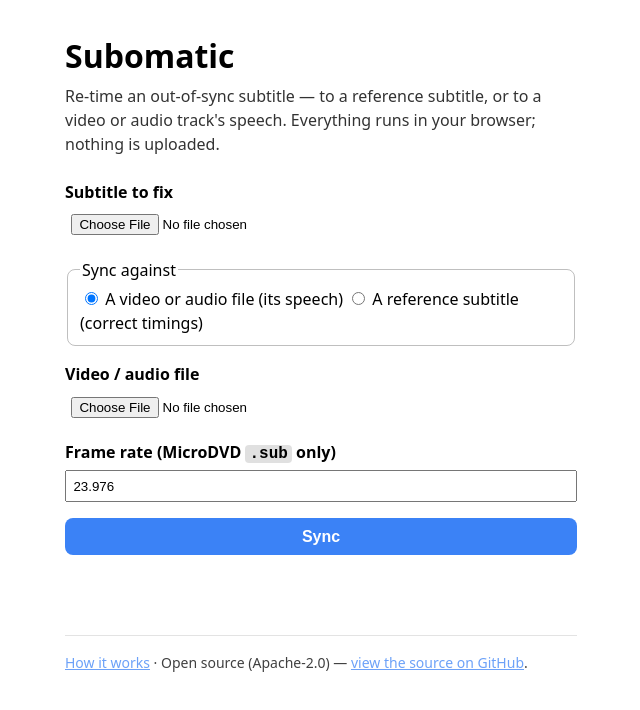
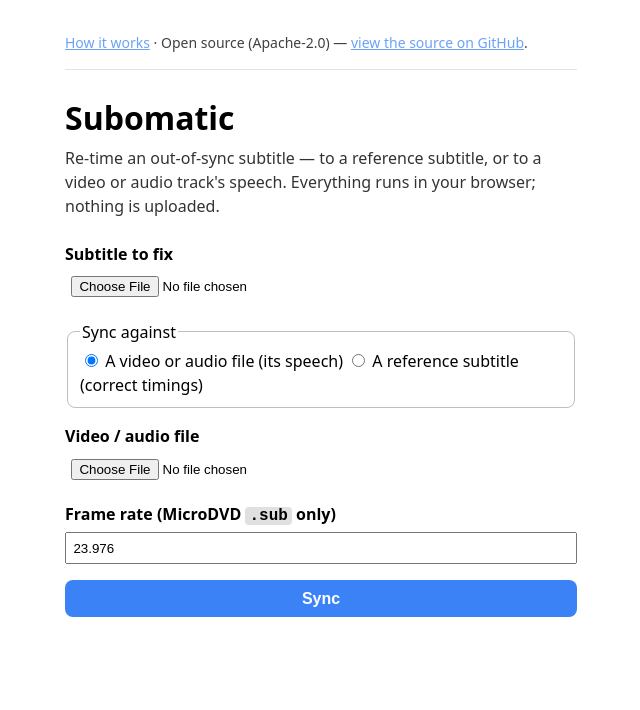
Before and after one commit to subomatic/subomatic, a plain HTML site: page web/index.html in a window 1280 px wide. Shown: the whole page, without its empty margins (319-959 px from the left). Drawn offline with Linux system fonts and the light colour scheme; a script that the page names is missing.

Commit message:
web: move the How-it-works + source links to a top bar
Relocate the footer colophon on the app page to a nav bar above the
heading; add a .topbar style (border-bottom, mirrors .colophon). The
explainer page keeps its own footer.

```diff
--- a/web/index.html
+++ b/web/index.html
@@ -9,6 +9,12 @@
   </head>
   <body>
     <main>
+      <nav class="topbar">
+        <a href="how-it-works.html">How it works</a> ·
+        Open source (Apache-2.0) —
+        <a href="https://github.com/subomatic/subomatic.github.io">view the source on GitHub</a>.
+      </nav>
+
       <h1>Subomatic</h1>
       <p class="tagline">
         Re-time an out-of-sync subtitle — to a reference subtitle, or to a video
@@ -53,12 +59,6 @@
       </form>
 
       <p id="status" role="status" aria-live="polite"></p>
-
-      <footer class="colophon">
-        <a href="how-it-works.html">How it works</a> ·
-        Open source (Apache-2.0) —
-        <a href="https://github.com/subomatic/subomatic.github.io">view the source on GitHub</a>.
-      </footer>
     </main>
 
     <script type="module" src="app.js"></script>
--- a/web/style.css
+++ b/web/style.css
@@ -103,6 +103,15 @@
   opacity: 0.75;
 }
 
+/* Top bar on the app page (links to the explainer + source). */
+.topbar {
+  margin-bottom: 1.5rem;
+  padding-bottom: 1rem;
+  border-bottom: 1px solid color-mix(in srgb, currentColor 15%, transparent);
+  font-size: 0.875rem;
+  opacity: 0.75;
+}
+
 /* "How it works" article page */
 .back {
   display: inline-block;
```
